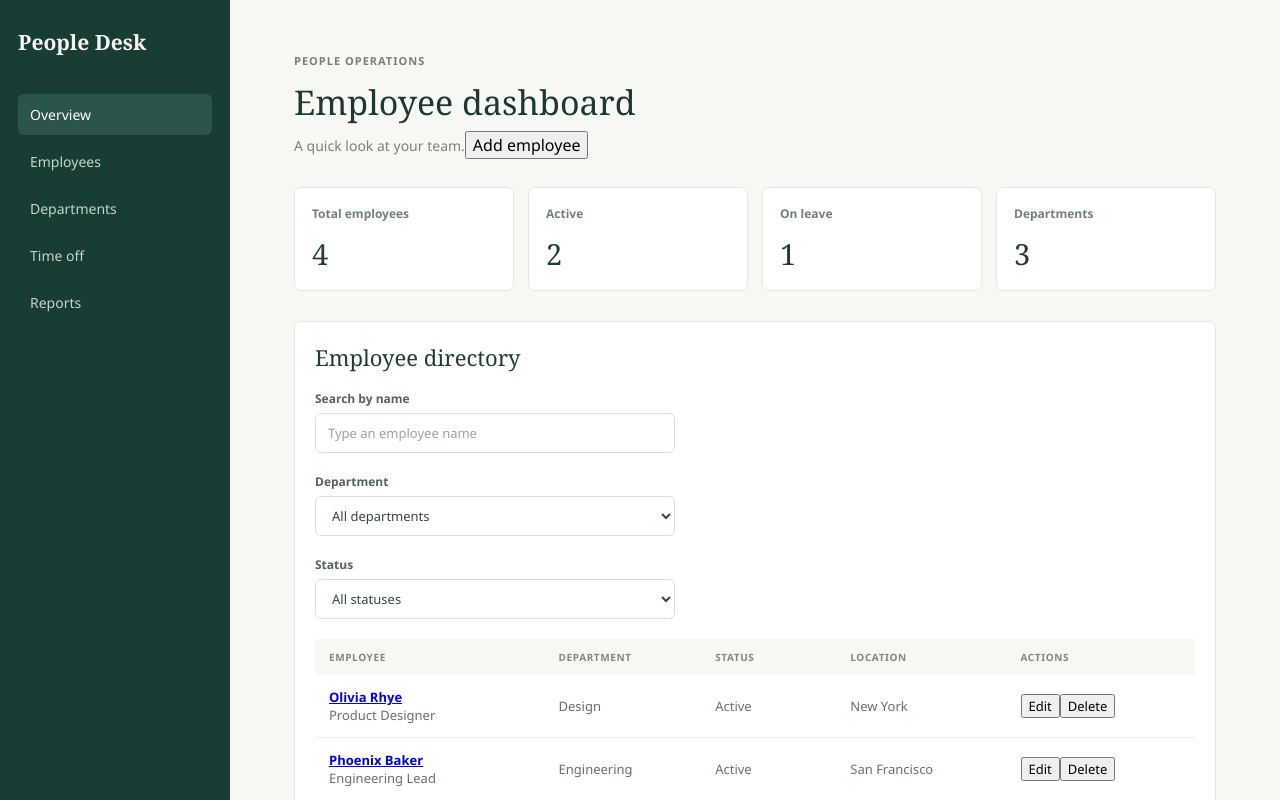
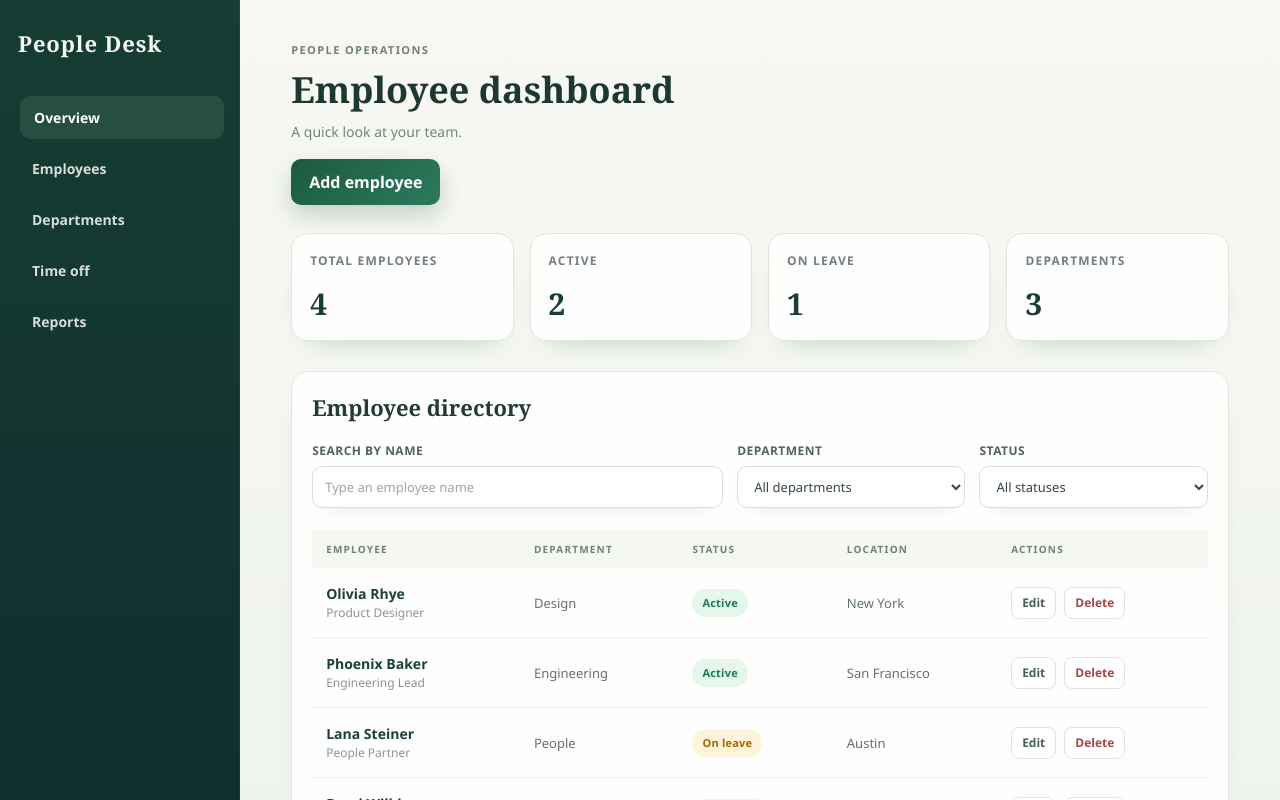
Before and after one commit to santhoshbabums/react_learning, a React (Vite) app in the folder react-learning/: page / in a window 1280 px wide. Shown: the top 800 px of the page. Built offline with nearby package versions, Linux system fonts and the light colour scheme.

Commit message:
fine tune ui for phase1 development

```diff
--- a/react-learning/src/App.css
+++ b/react-learning/src/App.css
@@ -1,26 +1,29 @@
 .app-shell {
   min-height: 100vh;
   display: grid;
-  grid-template-columns: 230px minmax(0, 1fr);
+  grid-template-columns: 240px minmax(0, 1fr);
+  background: linear-gradient(180deg, #f7f8f3 0%, #eef3ee 100%);
 }
 
 .sidebar {
   padding: 28px 18px;
-  background: #183d35;
+  background: linear-gradient(180deg, #163d34 0%, #0f2c2d 100%);
   color: #f5f6ef;
+  box-shadow: inset -1px 0 0 rgba(255, 255, 255, 0.06);
 }
 
 .brand {
   display: inline-block;
   margin-bottom: 38px;
   color: inherit;
-  font: 600 21px Georgia, serif;
+  font: 700 22px 'Georgia', serif;
+  letter-spacing: 0.04em;
   text-decoration: none;
 }
 
 .navigation-list {
   display: grid;
-  gap: 6px;
+  gap: 8px;
   margin: 0;
   padding: 0;
   list-style: none;
@@ -28,40 +31,47 @@
 
 .navigation-link {
   display: block;
-  padding: 11px 12px;
-  border-radius: 6px;
-  color: #c6d4cc;
+  padding: 12px 14px;
+  border-radius: 10px;
+  color: #d5ded7;
   font-size: 14px;
+  font-weight: 600;
   text-decoration: none;
+  transition: background 0.2s ease, color 0.2s ease, transform 0.2s ease;
 }
 
 .navigation-link:hover,
 .navigation-link.is-active {
-  background: #2b554b;
+  background: rgba(118, 173, 133, 0.18);
   color: #fff;
+  transform: translateX(2px);
 }
 
 .dashboard-main {
   min-width: 0;
-  padding: 42px clamp(22px, 5vw, 64px);
-  background: #f7f8f3;
+  padding: 42px clamp(22px, 4vw, 60px);
 }
 
 .page-heading {
+  display: flex;
+  flex-direction: column;
+  gap: 8px;
   margin-bottom: 28px;
 }
 
 .page-heading > p {
+  margin: 0;
   color: #718279;
   font-size: 11px;
   font-weight: 700;
-  letter-spacing: 1px;
+  letter-spacing: 1.4px;
+  text-transform: uppercase;
 }
 
 .page-heading h1 {
-  margin: 10px 0 6px;
+  margin: 0;
   color: #1c3830;
-  font: 500 34px Georgia, serif;
+  font: 600 36px 'Georgia', serif;
 }
 
 .page-heading > span {
@@ -69,77 +79,216 @@
   font-size: 14px;
 }
 
+.primary-action {
+  align-self: flex-start;
+  margin-top: 10px;
+  border: none;
+  border-radius: 10px;
+  background: linear-gradient(135deg, #1d5a41 0%, #2b7a5d 100%);
+  color: #fff;
+  font-weight: 700;
+  padding: 12px 18px;
+  cursor: pointer;
+  box-shadow: 0 10px 22px rgba(28, 75, 61, 0.22);
+  transition: transform 0.2s ease, box-shadow 0.2s ease;
+}
+
+.primary-action:hover {
+  transform: translateY(-1px);
+  box-shadow: 0 16px 28px rgba(28, 75, 61, 0.26);
+}
+
 .summary-cards {
   display: grid;
   grid-template-columns: repeat(4, minmax(0, 1fr));
-  gap: 14px;
+  gap: 16px;
   margin-bottom: 30px;
 }
 
 .summary-card {
-  padding: 17px;
-  border: 1px solid #e3e8df;
-  border-radius: 7px;
-  background: #fff;
+  padding: 18px 18px 16px;
+  border: 1px solid #dfe7dd;
+  border-radius: 16px;
+  background: rgba(255, 255, 255, 0.88);
+  box-shadow: 0 14px 28px -22px rgba(30, 63, 54, 0.45);
 }
 
 .summary-card h2 {
-  margin: 0 0 12px;
+  margin: 0 0 14px;
   color: #718078;
   font-size: 12px;
-  font-weight: 600;
+  font-weight: 700;
+  letter-spacing: 0.1em;
+  text-transform: uppercase;
 }
 
 .summary-card p {
   margin: 0;
-  color: #213c33;
-  font: 500 29px Georgia, serif;
+  color: #1a3d35;
+  font: 600 30px 'Georgia', serif;
 }
 
 .dashboard-main > section[aria-labelledby='employee-directory-heading'] {
   overflow-x: auto;
-  padding: 20px;
-  border: 1px solid #e3e8df;
-  border-radius: 7px;
-  background: #fff;
+  padding: 20px 20px 10px;
+  border: 1px solid #dfe7dd;
+  border-radius: 18px;
+  background: rgba(255, 255, 255, 0.9);
+  box-shadow: 0 16px 30px -26px rgba(22, 52, 44, 0.45);
 }
 
 .dashboard-main > section[aria-labelledby='employee-directory-heading'] h2 {
-  margin: 0 0 18px;
+  margin: 0 0 20px;
   color: #203c33;
-  font: 500 22px Georgia, serif;
+  font: 600 22px 'Georgia', serif;
 }
 
 .dashboard-main table {
   width: 100%;
-  min-width: 580px;
+  min-width: 680px;
   border-collapse: collapse;
   text-align: left;
 }
 
 .dashboard-main th {
-  padding: 11px 14px;
-  background: #f7f8f4;
-  color: #7c8981;
+  padding: 12px 14px;
+  background: #f4f7f2;
+  color: #6f8179;
   font-size: 10px;
-  letter-spacing: 0.6px;
+  letter-spacing: 0.12em;
   text-transform: uppercase;
 }
 
 .dashboard-main td {
-  padding: 13px 14px;
-  border-bottom: 1px solid #edf0eb;
+  padding: 16px 14px;
+  border-bottom: 1px solid #edf1ea;
   color: #64736a;
   font-size: 13px;
 }
 
+.dashboard-main tbody tr:hover {
+  background: #fafcf9;
+}
+
 .dashboard-main td strong {
-  color: #34483e;
-  font-size: 13px;
+  color: #2d473e;
+  font-size: 14px;
 }
 
 .dashboard-main td br + * {
   color: #8a968e;
+}
+
+.employee-details {
+  display: flex;
+  align-items: center;
+  justify-content: center;
+  min-height: 100vh;
+  padding: 42px clamp(20px, 4vw, 48px);
+}
+
+.details-card {
+  width: min(100%, 760px);
+  padding: 28px;
+  border: 1px solid #dfe7dd;
+  border-radius: 24px;
+  background: rgba(255, 255, 255, 0.92);
+  box-shadow: 0 18px 35px -26px rgba(22, 52, 44, 0.5);
+}
+
+.details-header {
+  display: flex;
+  align-items: center;
+  gap: 18px;
+  margin-bottom: 20px;
+}
+
+.profile-badge {
+  display: flex;
+  align-items: center;
+  justify-content: center;
+  width: 72px;
+  height: 72px;
+  border-radius: 50%;
+  background: linear-gradient(135deg, #1d5a41 0%, #4b8d6d 100%);
+  color: #fff;
+  font-size: 24px;
+  font-weight: 700;
+  box-shadow: 0 14px 24px rgba(29, 90, 65, 0.25);
+}
+
+.eyebrow {
+  margin: 0 0 8px;
+  color: #6f8179;
+  font-size: 11px;
+  font-weight: 700;
+  letter-spacing: 0.12em;
+  text-transform: uppercase;
+}
+
+.details-card h1 {
+  margin: 0;
+  color: #1d3b35;
+  font: 600 34px 'Georgia', serif;
+}
+
+.role-line {
+  margin: 8px 0 0;
+  color: #5e7269;
+  font-size: 16px;
+}
+
+.details-topbar {
+  display: flex;
+  align-items: center;
+  justify-content: space-between;
+  gap: 16px;
+  padding-top: 10px;
+  border-top: 1px solid #edf1ea;
+}
+
+.back-link {
+  color: #244d3f;
+  font-weight: 700;
+  text-decoration: none;
+}
+
+.back-link:hover {
+  text-decoration: underline;
+}
+
+.employee-meta {
+  display: grid;
+  grid-template-columns: repeat(2, minmax(0, 1fr));
+  gap: 16px;
+  margin: 24px 0 0;
+}
+
+.meta-item {
+  padding: 16px;
+  border: 1px solid #edf1ea;
+  border-radius: 14px;
+  background: #f9fbf8;
+}
+
+.meta-item dt {
+  margin-bottom: 8px;
+  color: #6f8179;
+  font-size: 11px;
+  font-weight: 700;
+  letter-spacing: 0.12em;
+  text-transform: uppercase;
+}
+
+.meta-item dd {
+  margin: 0;
+  color: #294a42;
+  font-size: 15px;
+  font-weight: 600;
+}
+
+.empty-state {
+  align-items: flex-start;
 }
 
 @media (max-width: 850px) {
@@ -148,6 +297,21 @@
   }
 }
 
+@media (max-width: 600px) {
+  .details-header,
+  .details-topbar {
+    flex-direction: column;
+    align-items: flex-start;
+  }
+
+  .employee-meta {
+    grid-template-columns: 1fr;
+  }
+
+  .details-card {
+    padding: 20px;
+  }
+}
 @media (max-width: 600px) {
   .app-shell {
     grid-template-columns: 1fr;
@@ -168,7 +332,7 @@
   }
 
   .navigation-link {
-    padding: 9px;
+    padding: 10px 12px;
     white-space: nowrap;
     font-size: 12px;
   }
@@ -182,7 +346,7 @@
   }
 
   .summary-cards {
-    gap: 9px;
+    gap: 10px;
   }
 
   .summary-card {
--- a/react-learning/src/App.tsx
+++ b/react-learning/src/App.tsx
@@ -6,13 +6,31 @@ import { Route, Routes } from 'react-router-dom'
 import { EmployeeDetails } from './features/employees/EmployeeDetails'
 
 //  phase 2
-import { useState } from 'react'
+import { useEffect, useState } from 'react'
 import type { Employee } from './features/employees/types'
 import { EmployeeForm, type NewEmployee } from './features/employees/EmployeeForm'
 
 
 function App() {
-    const [employees, setEmployees] = useState<Employee[]>(mockEmployees)
+    const [employees, setEmployees] = useState<Employee[]>(() => {
+        const savedEmployees = localStorage.getItem('employees')
+
+        if (!savedEmployees) {
+            return mockEmployees
+        }
+
+        try {
+            const parsedEmployees = JSON.parse(savedEmployees) as Employee[]
+            return parsedEmployees.length > 0 ? parsedEmployees : mockEmployees
+        } catch {
+            return mockEmployees
+        }
+    })
+
+    useEffect(() => {
+        localStorage.setItem('employees', JSON.stringify(employees))
+    }, [employees])
+
     // phase 2
     const [isAddingEmployee, setIsAddingEmployee] = useState(false)
 
@@ -98,6 +116,7 @@ function App() {
 
                                 <button
                                     type="button"
+                                    className="primary-action"
                                     onClick={() => {
                                         setEditingEmployee(null)
                                         setIsAddingEmployee(true)
--- a/react-learning/src/features/employees/EmployeeTable.css
+++ b/react-learning/src/features/employees/EmployeeTable.css
@@ -1,106 +1,123 @@
-.employee-search {
+.table-filters {
   display: grid;
-  gap: 6px;
-  width: min(100%, 360px);
-  margin-bottom: 20px;
+  grid-template-columns: minmax(0, 1.8fr) minmax(180px, 1fr) minmax(180px, 1fr);
+  gap: 14px;
+  margin-bottom: 22px;
 }
 
-.employee-search label {
+.employee-search,
+.department-filter,
+.status-filter {
+  display: grid;
+  gap: 7px;
+}
+
+.employee-search label,
+.department-filter label,
+.status-filter label {
   color: #52635a;
   font-size: 12px;
-  font-weight: 600;
+  font-weight: 700;
+  letter-spacing: 0.04em;
+  text-transform: uppercase;
 }
 
-.employee-search input {
-  min-height: 40px;
+.employee-search input,
+.department-filter select,
+.status-filter select {
+  min-height: 42px;
   padding: 0 12px;
   border: 1px solid #d8e0d5;
-  border-radius: 6px;
+  border-radius: 10px;
   background: #fff;
   color: #34483e;
   font-size: 13px;
+  box-shadow: 0 10px 18px -18px rgba(26, 57, 48, 0.5);
 }
 
 .employee-search input::placeholder {
-  color: #99a49c;
+  color: #9ca8a0;
 }
 
-.employee-search input:focus-visible {
+.employee-search input:focus-visible,
+.department-filter select:focus-visible,
+.status-filter select:focus-visible {
   border-color: #547b62;
   outline: 2px solid #c8ddc6;
   outline-offset: 1px;
 }
 
-
-/*  Department portian */
-
-.department-filter {
-  display: grid;
-  gap: 6px;
-  width: min(100%, 360px);
-  margin-bottom: 20px;
+.employee-name-link {
+  color: #1c4037;
+  text-decoration: none;
+  font-weight: 700;
 }
 
-.department-filter label {
-  color: #52635a;
-  font-size: 12px;
-  font-weight: 600;
+.employee-name-link:hover {
+  text-decoration: underline;
 }
 
-.department-filter select {
-  min-height: 40px;
-  padding: 0 12px;
-  border: 1px solid #d8e0d5;
-  border-radius: 6px;
-  background-color: #fff;
-  color: #34483e;
-  font-size: 13px;
-  cursor: pointer;
+.employee-role {
+  color: #8a968e;
+  font-size: 12px;
 }
 
-.department-filter select:hover {
-  border-color: #aebdaf;
+.status-badge {
+  display: inline-flex;
+  align-items: center;
+  justify-content: center;
+  min-height: 28px;
+  padding: 5px 10px;
+  border-radius: 999px;
+  font-size: 11px;
+  font-weight: 700;
+  letter-spacing: 0.02em;
 }
 
-.department-filter select:focus-visible {
-  border-color: #547b62;
-  outline: 2px solid #c8ddc6;
-  outline-offset: 1px;
+.status-active {
+  background: #e4f7ea;
+  color: #1f7a4d;
 }
 
-/* Status portion */
-
-
-.status-filter {
-  display: grid;
-  gap: 6px;
-  width: min(100%, 360px);
-  margin-bottom: 20px;
+.status-on-leave {
+  background: #fff3d9;
+  color: #a16a00;
 }
 
-.status-filter label {
-  color: #52635a;
-  font-size: 12px;
-  font-weight: 600;
+.status-probation {
+  background: #eaf1ff;
+  color: #325ecf;
 }
 
-.status-filter select {
-  min-height: 40px;
-  padding: 0 12px;
-  border: 1px solid #d8e0d5;
-  border-radius: 6px;
-  background-color: #fff;
-  color: #34483e;
-  font-size: 13px;
-  cursor: pointer;
+.employee-actions {
+  display: flex;
+  gap: 8px;
 }
 
-.status-filter select:hover {
-  border-color: #aebdaf;
+.table-action {
+  min-height: 32px;
+  padding: 0 10px;
+  border: 1px solid #dfe6df;
+  border-radius: 8px;
+  background: #fff;
+  color: #446157;
+  font-size: 12px;
+  font-weight: 700;
+  cursor: pointer;
+  transition: transform 0.15s ease, border-color 0.15s ease;
 }
 
-.status-filter select:focus-visible {
-  border-color: #547b62;
-  outline: 2px solid #c8ddc6;
-  outline-offset: 1px;
+.table-action:hover {
+  transform: translateY(-1px);
+  border-color: #bfd2c3;
 }
+
+.delete-action {
+  color: #a14949;
+}
+
+@media (max-width: 700px) {
+  .table-filters {
+    grid-template-columns: 1fr;
+  }
+}
--- a/react-learning/src/features/employees/EmployeeTable.tsx
+++ b/react-learning/src/features/employees/EmployeeTable.tsx
@@ -44,6 +44,7 @@ export function EmployeeTable({ employees, onEditEmployee, onDeleteEmployee }: E
         <section aria-labelledby="employee-directory-heading">
             <h2 id="employee-directory-heading">Employee directory</h2>
 
+            <div className="table-filters">
                 <div className="employee-search">
                     <label htmlFor="employee-search">Search by name</label>
                     <input
@@ -86,6 +87,7 @@ export function EmployeeTable({ employees, onEditEmployee, onDeleteEmployee }: E
                         ))}
                     </select>
                 </div>
+            </div>
 
             <table>
                 <thead>
@@ -103,17 +105,25 @@ export function EmployeeTable({ employees, onEditEmployee, onDeleteEmployee }: E
                         <tr key={employee.id}>
                             <td>
                                 <strong>
-                                    <Link to={`/employees/${employee.id}`}>{employee.name}</Link>
+                                    <Link className="employee-name-link" to={`/employees/${employee.id}`}>
+                                        {employee.name}
+                                    </Link>
                                 </strong>
                                 <br />
-                                {employee.role}
+                                <span className="employee-role">{employee.role}</span>
                             </td>
                             <td>{employee.department}</td>
-                            <td>{employee.status}</td>
+                            <td>
+                                <span className={`status-badge status-${employee.status.toLowerCase().replace(/\s+/g, '-')}`}>
+                                    {employee.status}
+                                </span>
+                            </td>
                             <td>{employee.location}</td>
                             <td>
+                                <div className="employee-actions">
                                     <button
                                         type="button"
+                                        className="table-action edit-action"
                                         onClick={() => onEditEmployee(employee)}
                                         aria-label={`Edit ${employee.name}`}
                                     >
@@ -121,11 +131,13 @@ export function EmployeeTable({ employees, onEditEmployee, onDeleteEmployee }: E
                                     </button>
                                     <button
                                         type="button"
+                                        className="table-action delete-action"
                                         onClick={() => onDeleteEmployee(employee)}
                                         aria-label={`Delete ${employee.name}`}
                                     >
                                         Delete
                                     </button>
+                                </div>
                             </td>
 
                         </tr>
```
Also changed, not shown: react-learning/src/features/employees/EmployeeDetails.tsx (+30 -5 lines). Lines whose indentation alone changed are shown as unchanged.
